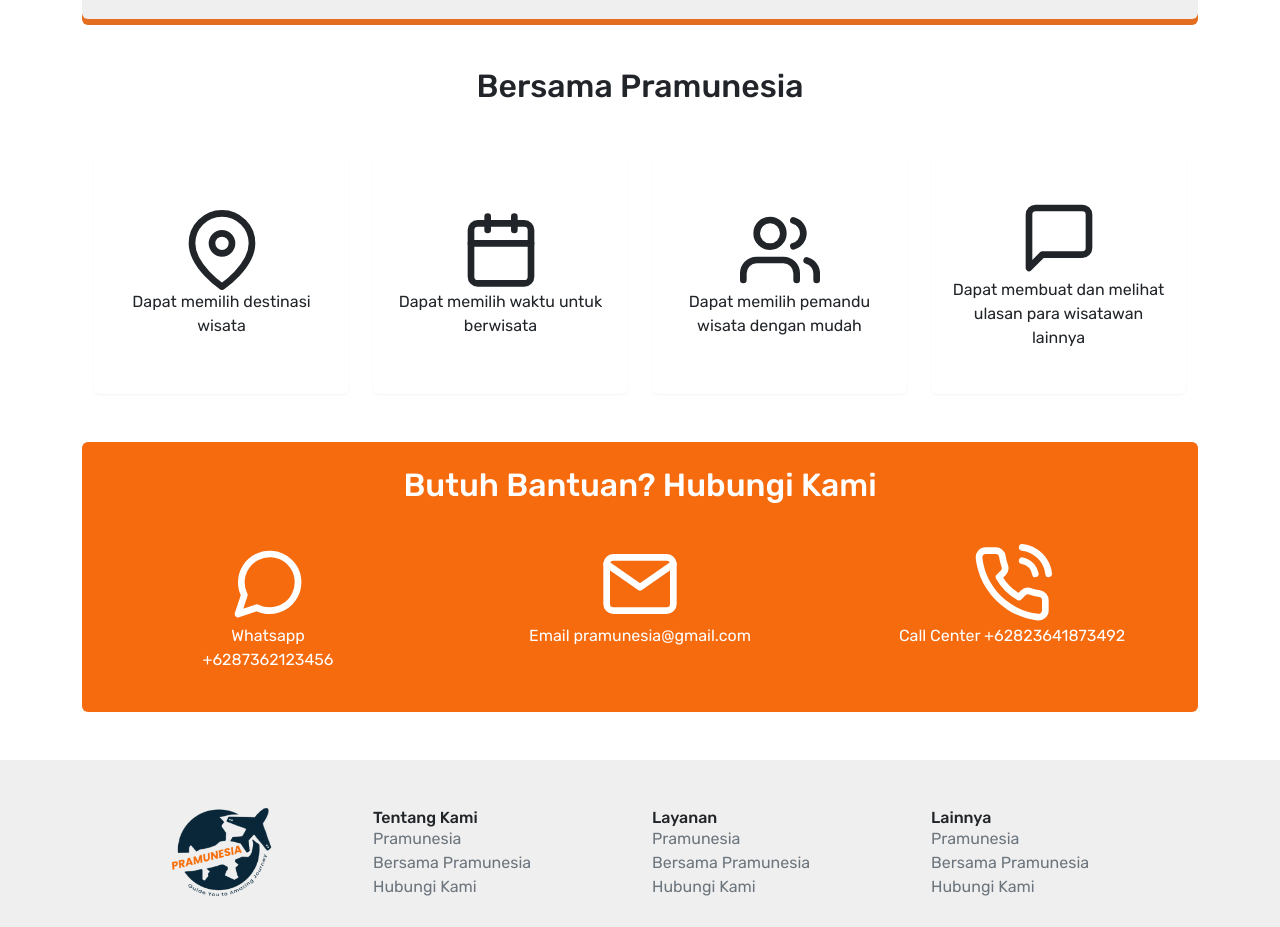
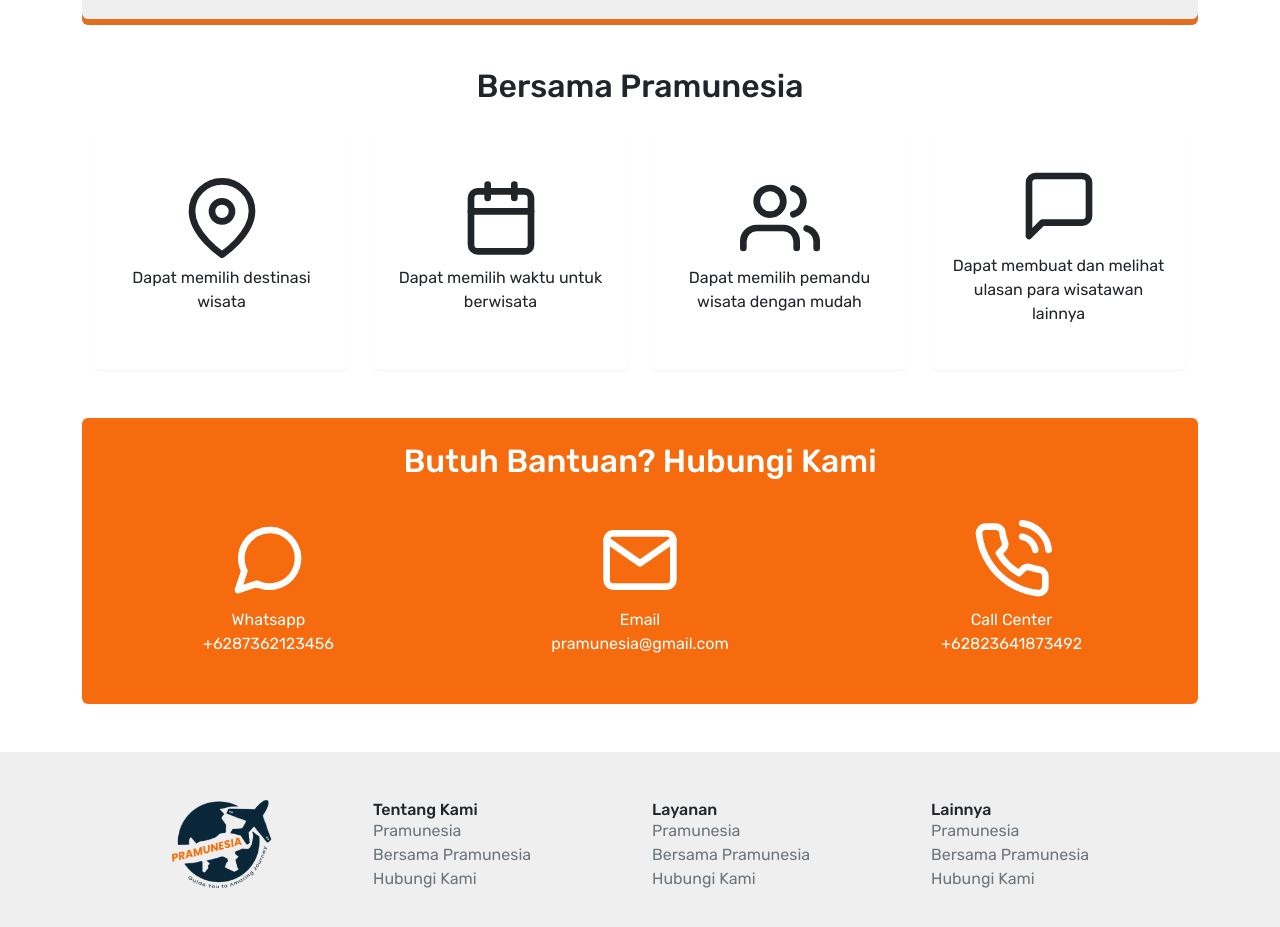
Before and after one commit to umarshd/pramunesia, a Next.js app: page /tentang-kami in a window 1280 px wide. Shown: the part 960-1887 px from the top of the page. Built offline with nearby package versions, Linux system fonts and the light colour scheme.

Commit message:
Update TentangKami

```diff
--- a/pages/tentang-kami/index.jsx
+++ b/pages/tentang-kami/index.jsx
@@ -44,11 +44,11 @@ export default function TentangKami() {
         </div>
         <div className="features d-flex flex-column justify-content-center align-items-center my-5">
           <h2>Bersama Pramunesia</h2>
-          <div className="row mt-5">
+          <div className="row mt-4">
             <div className="col-md-3 col-sm-6">
               <div className="smooth-shadow d-flex flex-column justify-content-center align-items-center p-3 h15 rounded">
                 <FiMapPin size={80} />
-                <p className="text-center">
+                <p className="text-center my-2">
                   Dapat memilih
                   destinasi wisata
                 </p>
@@ -57,7 +57,7 @@ export default function TentangKami() {
             <div className="col-md-3 col-sm-6">
               <div className="smooth-shadow d-flex flex-column justify-content-center align-items-center p-3 h15 rounded">
                 <FiCalendar size={80} />
-                <p className="text-center">
+                <p className="text-center my-2">
                   Dapat memilih
                   waktu untuk
                   berwisata
@@ -68,7 +68,7 @@ export default function TentangKami() {
             <div className="col-md-3 col-sm-6">
               <div className="smooth-shadow d-flex flex-column justify-content-center align-items-center p-3 h15 rounded">
                 <FiUsers size={80} />
-                <p className="text-center">
+                <p className="text-center my-2">
                   Dapat memilih
                   pemandu wisata
                   dengan mudah
@@ -79,7 +79,7 @@ export default function TentangKami() {
             <div className="col-md-3 col-sm-6">
               <div className="smooth-shadow d-flex flex-column justify-content-center align-items-center p-3 h15 rounded">
                 <FiMessageSquare size={80} />
-                <p className="text-center">
+                <p className="text-center my-2">
                   Dapat membuat dan
                   melihat ulasan para
                   wisatawan lainnya
@@ -91,11 +91,11 @@ export default function TentangKami() {
         </div>
         <div className="help d-flex flex-column justify-content-center align-items-center text-white py-4 rounded my-5">
           <div className="row">
-          <h2 className="mb-4 text-center">Butuh Bantuan? Hubungi Kami</h2>
+            <h2 className="mb-4 text-center">Butuh Bantuan? Hubungi Kami</h2>
             <div className="col-md-4 col-sm-12">
               <div className="d-flex flex-column justify-content-center align-items-center p-3">
                 <FiMessageCircle size={80} />
-                <p className="text-center">
+                <p className="text-center my-2">
                   Whatsapp
                   {' '}
                   <br />
@@ -106,8 +106,10 @@ export default function TentangKami() {
             <div className="col-md-4 col-sm-12">
               <div className="d-flex flex-column justify-content-center align-items-center p-3">
                 <FiMail size={80} />
-                <p className="text-center">
+                <p className="text-center my-2">
                   Email
+                  {' '}
+                  <br />
                   pramunesia@gmail.com
                 </p>
               </div>
@@ -115,8 +117,10 @@ export default function TentangKami() {
             <div className="col-md-4 col-sm-12">
               <div className="d-flex flex-column justify-content-center align-items-center p-3">
                 <FiPhoneCall size={80} />
-                <p className="text-center">
+                <p className="text-center my-2">
                   Call Center
+                  {' '}
+                  <br />
                   +62823641873492
                 </p>
               </div>
```
